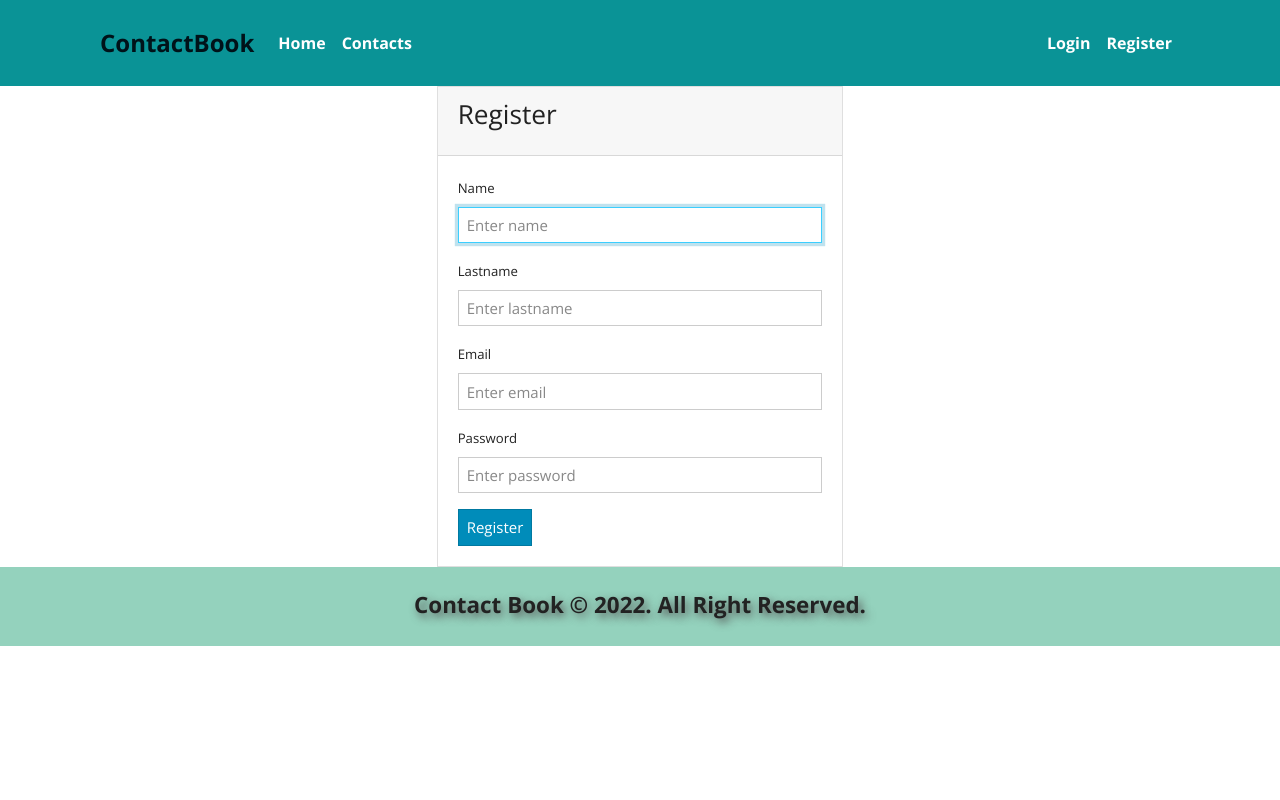
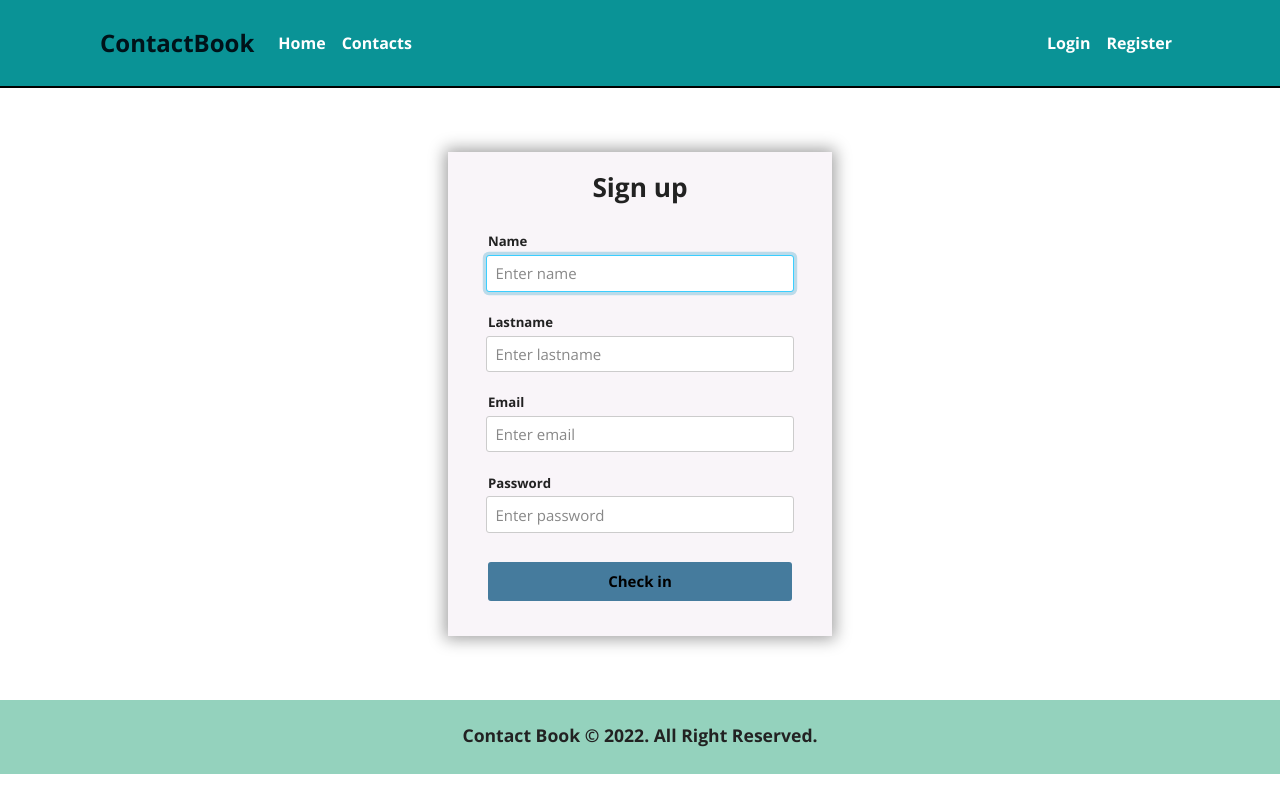
Before and after one commit to JuanFlorez1326/Contact-Book-Front, an Angular app: page /register in a window 1280 px wide. Built offline with nearby package versions, Linux system fonts and the light colour scheme.

Commit message:
Added design and new colors to the entire page.

```diff
--- a/package.json
+++ b/package.json
@@ -19,6 +19,7 @@
     "@angular/platform-browser-dynamic": "^14.2.0",
     "@angular/router": "^14.2.0",
     "rxjs": "~7.5.0",
+    "sweetalert2": "^11.6.0",
     "tslib": "^2.3.0",
     "zone.js": "~0.11.4"
   },
--- a/src/app/components/contact/contact.component.ts
+++ b/src/app/components/contact/contact.component.ts
@@ -1,6 +1,7 @@
 import { Component, OnInit } from '@angular/core';
 import { ContactService } from '../../services/contact.service';
 import { Router } from '@angular/router';
+import Swal from 'sweetalert2';
 
 @Component({
   selector: 'app-contact',
--- a/src/app/components/footer/footer.component.scss
+++ b/src/app/components/footer/footer.component.scss
@@ -1,6 +1,5 @@
 .container h4{
     font-weight:bold;
-    font-size:1.4rem;
+    font-size:1.1rem;
     padding:10px;
-    text-shadow: 3px 4px 8px rgb(84, 84, 84);
 }
--- a/src/app/components/header/header.component.scss
+++ b/src/app/components/header/header.component.scss
@@ -7,6 +7,7 @@
     font-weight: bold;
     font-size: 1.2rem;
     background-color: #0a9396;
+    border-bottom: 2px solid #000;
 }
 .nav-link {
     cursor: pointer;
--- a/src/app/components/home/home.component.scss
+++ b/src/app/components/home/home.component.scss
@@ -8,6 +8,7 @@
     justify-content:center;
     align-items:center;
     width:100%;
+    filter: brightness(75%);
 }
 .home-section{
     padding:20px;
@@ -16,7 +17,7 @@
     max-width:500px;
     text-align:center;
     color: #001219;
-    text-shadow: 3px 4px 8px rgb(84, 84, 84);
+    text-shadow: 3px 4px 8px rgb(80, 78, 78);
 }
 .home-section h1{
     font-size:2.5rem;
--- a/src/app/components/login/login.component.html
+++ b/src/app/components/login/login.component.html
@@ -1,10 +1,9 @@
-<div class='row'>
-    <div class='col-md-4 mx-auto'>
-        <div class='card'>
-            <div class="card-header">
-                <h3 class="card-title">Login</h3>
+<div class="container-login">
+    <div class="card-container">
+        <div class="container-card-header">
+            <h3 class="title">Sign in</h3>
         </div>
-            <div class="card-body">
+        <div class="container-card-body">
             <form (submit)="login()">
 
                 <div class="form-group">
@@ -16,10 +15,11 @@
                     <input [(ngModel)]="user.password" name="password" type="password" class="form-control" id="password" placeholder="Enter password" required>
                 </div>
 
-                    <button type="submit" class="btn btn-primary">Login</button>
+                <div class="container-btn-login">
+                    <button type="submit" class="btn-login">Log in</button>
+                </div>
 
             </form>
         </div>
     </div>
 </div>
-</div>
--- a/src/app/components/login/login.component.scss
+++ b/src/app/components/login/login.component.scss
@@ -0,0 +1,52 @@
+.container-login {
+    width:30%;
+    margin:5% auto;
+    background-color:rgb(249, 245, 249);
+    box-shadow: 0px 0px 15px 3px rgba(10,10,10,0.39);
+    -webkit-box-shadow: 0px 0px 15px 3px rgba(10,10,10,0.39);
+    -moz-box-shadow: 0px 0px 15px 3px rgba(10,10,10,0.39);
+}
+.container-card-header{
+    display:flex;
+    align-items:center;
+    justify-content:center;
+}
+.title {
+    margin-top:5%;
+    font-weight:bold;
+}
+
+.form-group{
+    width:80%;
+    margin:1.5% auto;
+}
+.form-control {
+    border-radius:3px;
+}
+.container-btn-login{
+    display:flex;
+    align-items:center;
+    justify-content:center;
+    margin:5%;
+}
+.btn-login{
+    width:88%;
+    padding:8px;
+    border:none;
+    background-color:#457b9d;
+    border-radius:3px;
+    font-weight:bold;
+    margin:3% 5% 10% 5%;
+    transition:all 0.2s ease;
+}
+
+.btn-login:hover{
+    background-color:#274063;
+    color:white;
+    transition:0.5s ease;
+}
+
+.form-group label {
+    font-weight:bold;
+    margin:5% 0% 1% .5%;
+}
--- a/src/app/components/login/login.component.ts
+++ b/src/app/components/login/login.component.ts
@@ -1,6 +1,7 @@
 import { Component, OnInit } from '@angular/core';
 import { AuthService } from '../../services/auth.service';
 import { Router } from '@angular/router';
+import Swal from 'sweetalert2';
 
 @Component({
   selector: 'app-login',
@@ -26,11 +27,23 @@ export class LoginComponent implements OnInit {
     this.authService.loginUser(this.user)
     .subscribe(
       res => {
+        Swal.fire({
+          position: 'center',
+          icon: 'success',
+          title: 'You have successfully logged in',
+          showConfirmButton: false,
+          timer: 1500
+        })
         console.log(res);
         localStorage.setItem('token', res.token);
         this.router.navigate(['/contact']);
       },
       err => {
+        Swal.fire({
+          icon: 'error',
+          title: 'Oops...',
+          text: 'Something went wrong!',
+        })
         console.log(err)
       }
     )
--- a/src/app/components/register/register.component.html
+++ b/src/app/components/register/register.component.html
@@ -1,10 +1,9 @@
-<div class='row'>
-    <div class='col-md-4 mx-auto'>
-        <div class='card'>
-            <div class="card-header">
-                <h3 class="card-title">Register</h3>
+<div class="container-register">
+    <div class='card-container'>
+        <div class="container-card-header">
+            <h3 class="title">Sign up</h3>
         </div>
-            <div class="card-body">
+        <div class="container-card-body">
             <form (submit)="register()">
 
                 <div class="form-group">
@@ -24,10 +23,11 @@
                     <input [(ngModel)]="user.password" name="password" type="password" class="form-control" id="password" placeholder="Enter password" required>
                 </div>
 
-                    <button type="submit" class="btn btn-primary">Register</button>
+                <div class="container-btn-register">
+                    <button type="submit" class="btn-register">Check in</button>
+                </div>
 
             </form>
         </div>
     </div>
 </div>
-</div>
--- a/src/app/components/register/register.component.scss
+++ b/src/app/components/register/register.component.scss
@@ -0,0 +1,52 @@
+.container-register {
+    width:30%;
+    margin:5% auto;
+    background-color:rgb(249, 245, 249);
+    box-shadow: 0px 0px 15px 3px rgba(10,10,10,0.39);
+    -webkit-box-shadow: 0px 0px 15px 3px rgba(10,10,10,0.39);
+    -moz-box-shadow: 0px 0px 15px 3px rgba(10,10,10,0.39);
+}
+.container-card-header{
+    display:flex;
+    align-items:center;
+    justify-content:center;
+}
+.title {
+    margin-top:5%;
+    font-weight:bold;
+}
+
+.form-group{
+    width:80%;
+    margin:1.5% auto;
+}
+.form-control {
+    border-radius:3px;
+}
+.container-btn-register{
+    display:flex;
+    align-items:center;
+    justify-content:center;
+    margin:5%;
+}
+.btn-register{
+    width:88%;
+    padding:8px;
+    border:none;
+    background-color:#457b9d;
+    border-radius:3px;
+    font-weight:bold;
+    margin:3% 5% 10% 5%;
+    transition:all 0.2s ease;
+}
+
+.btn-register:hover{
+    background-color:#274063;
+    color:white;
+    transition:0.5s ease;
+}
+
+.form-group label {
+    font-weight:bold;
+    margin:5% 0% 1% .5%;
+}
--- a/src/app/services/auth.service.ts
+++ b/src/app/services/auth.service.ts
@@ -1,6 +1,7 @@
 import { Injectable } from '@angular/core';
 import { HttpClient } from '@angular/common/http';
 import { Router } from '@angular/router';
+import Swal from 'sweetalert2';
 
 @Injectable({
   providedIn: 'root'
@@ -27,8 +28,20 @@ export class AuthService {
   }
 
   logoutUser() {
-    localStorage.removeItem('token');
-    this.router.navigate(['/home']);
+
+    Swal.fire({
+      title: 'Do you want to close the session?',
+      showDenyButton: true,
+      confirmButtonText: 'Accept',
+      denyButtonText: `Cancel`,
+    }).then((result) => {
+      if (result.isConfirmed) {
+        localStorage.removeItem('token');
+        this.router.navigate(['/home']);
+      } else if (result.isDenied) {
+        Swal.fire('The current session was not closed')
+      }
+    })
   }
 
   getToken() {
```
Also changed, not shown: src/styles.scss (line endings or trailing spaces), 1 other file (tests, documents, lock files or other folders). Lines whose indentation alone changed are shown as unchanged.
